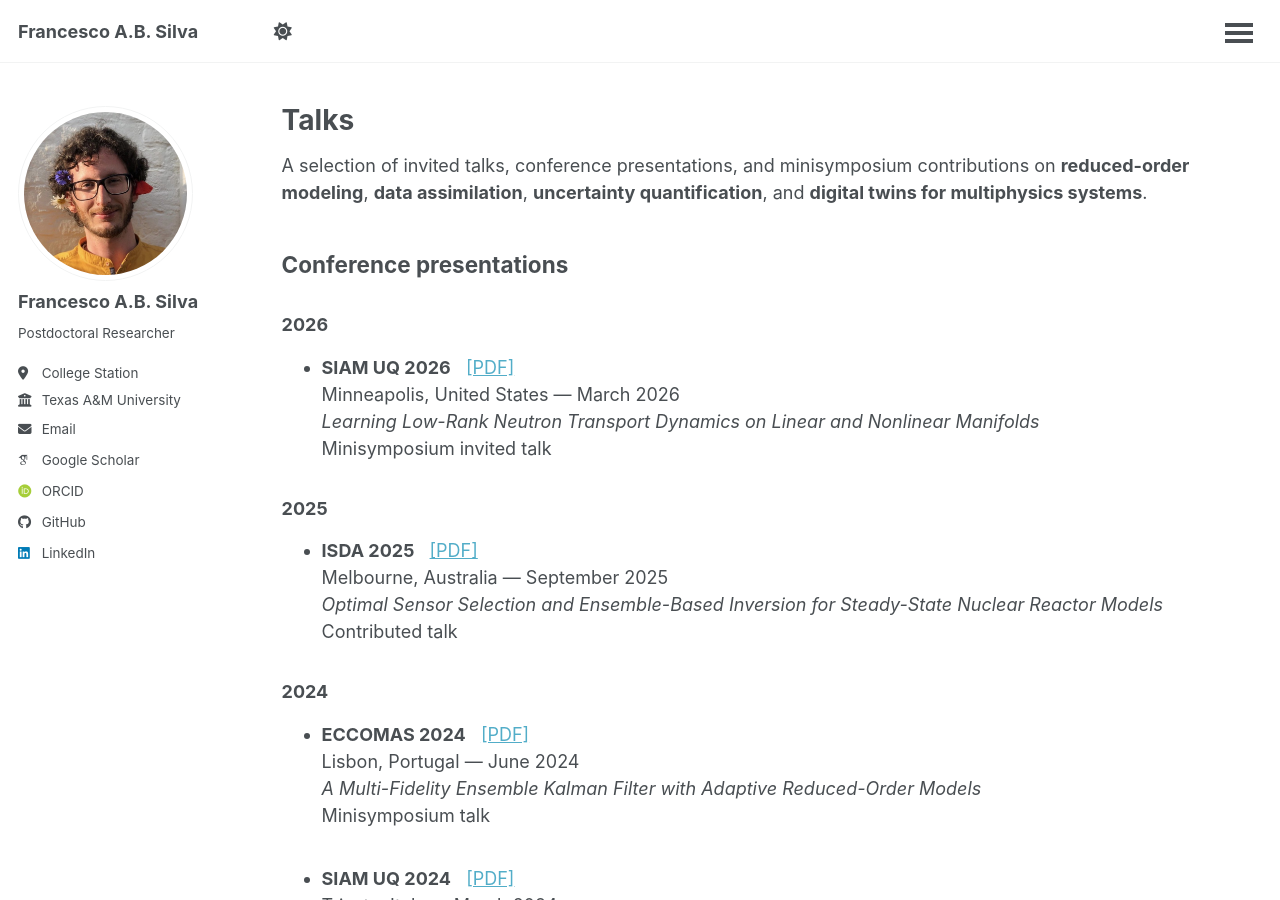
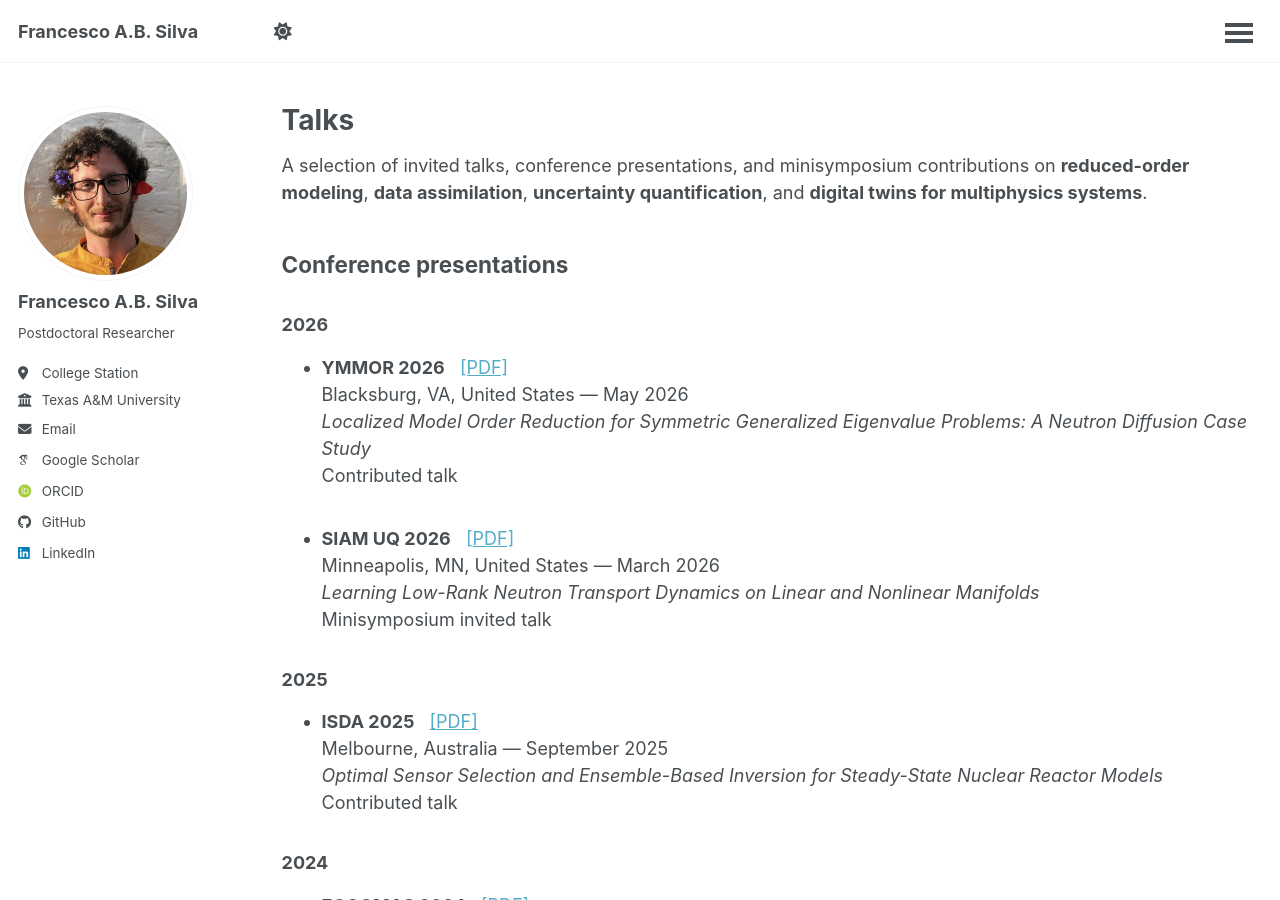
Before and after one commit to FrancescoSilva/francescosilva.github.io, a Jekyll site: the page built from _pages/talks.html, in a window 1280 px wide and 900 px high. Built offline with Jekyll 4.4.1, drawn with Linux system fonts in a browser that asks for light colours; some web fonts are replaced.

Commit message:
Add YMMOR 2026 talk information to talks.html
Added details for YMMOR 2026 talk including title, location, and description.

```diff
--- a/_pages/talks.html
+++ b/_pages/talks.html
@@ -20,9 +20,17 @@ author_profile: true
 <h3>2026</h3>
 <ul>
   <li>
+    <strong>YMMOR 2026</strong>&nbsp;&nbsp;
+    <a href="/files/talks/ymmor-2026-slides.pdf" target="_blank" title="Download slides">[PDF]</a><br>
+    Blacksburg, VA, United States — May 2026<br>
+    <em>Localized Model Order Reduction for Symmetric Generalized Eigenvalue Problems: A Neutron Diffusion Case Study</em><br>
+    Contributed talk
+  </li>
+  <br>
+  <li>
     <strong>SIAM UQ 2026</strong>&nbsp;&nbsp;
     <a href="/files/talks/siam-uq26-slides.pdf" target="_blank" title="Download slides">[PDF]</a><br>
-    Minneapolis, United States — March 2026<br>
+    Minneapolis, MN, United States — March 2026<br>
     <em>Learning Low-Rank Neutron Transport Dynamics on Linear and Nonlinear Manifolds</em><br>
     Minisymposium invited talk
   </li>
```
